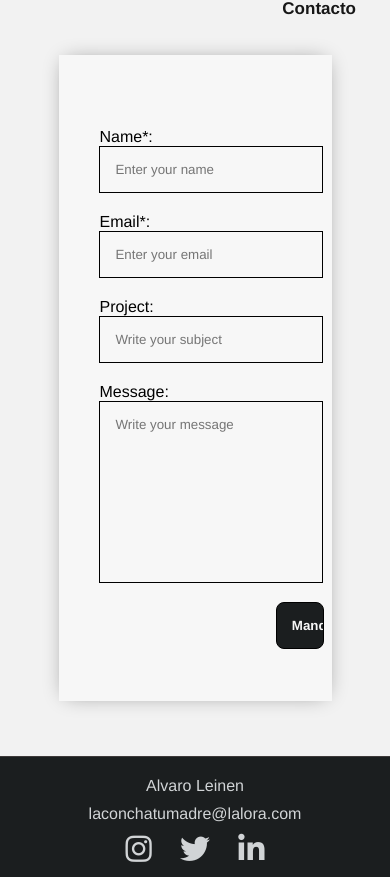
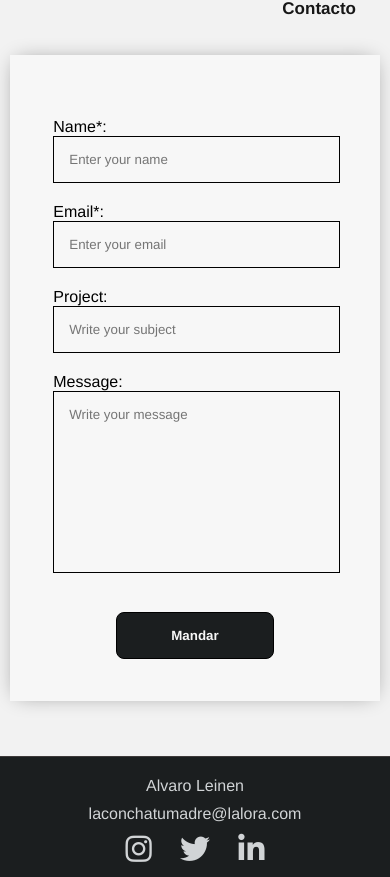
Before and after one commit to PabloJT1006/TFG-Django-Python-, a Django app: page /contacto/ in a window 390 px wide; the page is wider, and only the part inside the window is pictured. Shown: the part 101-978 px from the top of that part. Run offline with Django 4.2, Linux system fonts and the light colour scheme; some libraries are stand-ins or nearby versions.

Commit message:
Contacto mobile listo

```diff
--- a/LeinenProject/app/static/css/styles.css
+++ b/LeinenProject/app/static/css/styles.css
@@ -504,6 +504,35 @@ footer .social a i {
   font-weight: bold;
   border-radius: 8px;
 }
+@media (max-width: 576px) {
+  /* line 88, ../../templates/sass/specific/_contact.scss */
+  .contact .contact_wrapper {
+    width: 95% !important;
+  }
+  /* line 90, ../../templates/sass/specific/_contact.scss */
+  .contact .contact_wrapper .form_wrapper {
+    width: 85% !important;
+  }
+  /* line 93, ../../templates/sass/specific/_contact.scss */
+  .contact .contact_wrapper .form_wrapper form {
+    width: 100% !important;
+  }
+  /* line 96, ../../templates/sass/specific/_contact.scss */
+  .contact .contact_wrapper .form_wrapper form input[type=submit] {
+    width: 50% !important;
+    right: -25%;
+    float: none;
+  }
+  /* line 102, ../../templates/sass/specific/_contact.scss */
+  .contact .contact_wrapper .form_wrapper form div {
+    width: 90% !important;
+    margin: 20px auto !important;
+  }
+  /* line 107, ../../templates/sass/specific/_contact.scss */
+  .contact .contact_wrapper .form_wrapper form input, .contact .contact_wrapper .form_wrapper form textarea {
+    width: 90% !important;
+  }
+}
 
 /* line 4, ../../templates/sass/specific/_CV.scss */
 .cv #block {
--- a/LeinenProject/app/templates/sass/specific/_contact.scss
+++ b/LeinenProject/app/templates/sass/specific/_contact.scss
@@ -84,4 +84,34 @@
 
     }
 
+    @media(max-width:576px){
+        .contact_wrapper{
+            width: 95% !important;
+            .form_wrapper{
+                width: 85% !important;
+
+                form{
+                    width: 100% !important;
+
+                    input[type=submit]{
+                        width: 50% !important;
+                        right: -25%;
+                        float: none;
+                    }
+
+                    div{
+                        width: 90% !important;
+                        margin: 20px auto !important;
+                    }
+
+                    input,textarea{
+                        width: 90% !important;
+
+                    }
+                }
+            }
+        }
+
+    }
+
 }
```
